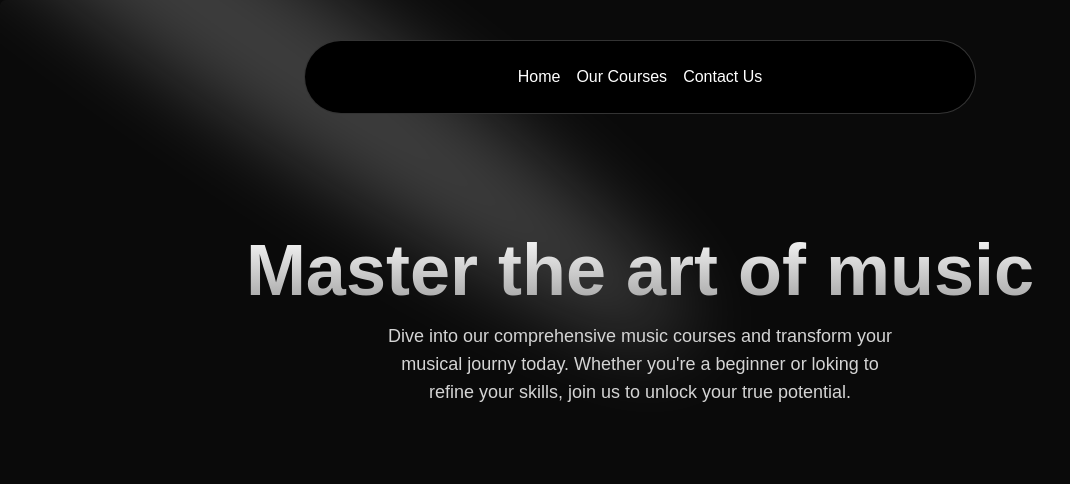
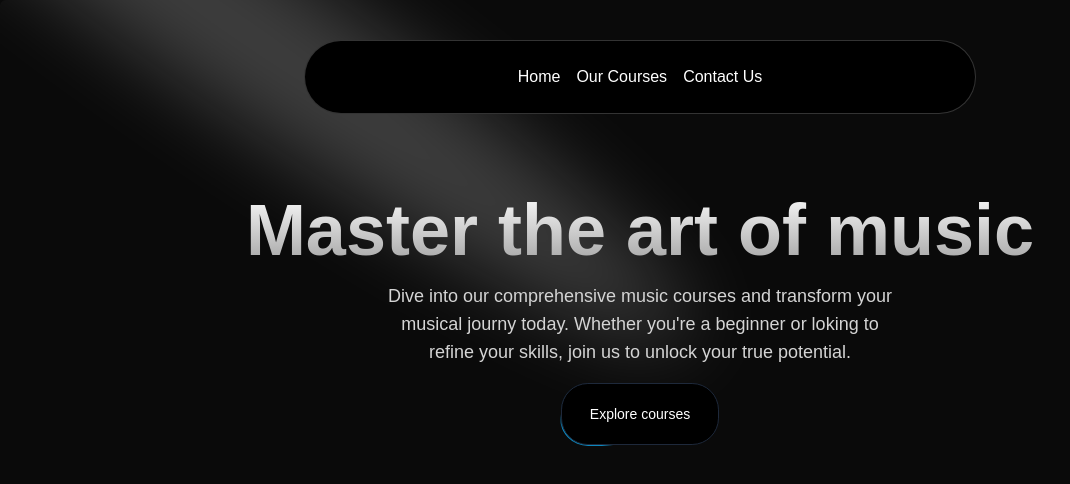
Before and after one commit to codeWith-Repon/Basic-Next-js-project, a Next.js app: page / in a window 1280 px wide. Shown: the top 484 px of the page, without its empty margins (0-1070 px from the left). Built offline with nearby package versions, Linux system fonts and the light colour scheme.

Commit message:
moving border is working now

```diff
--- a/src/app/components/HeroSection.tsx
+++ b/src/app/components/HeroSection.tsx
@@ -1,4 +1,6 @@
+import Link from "next/link";
 import { Spotlight } from "./ui/Spotlight";
+import { Button } from "./ui/moving-border";
 
 const HeroSection = () => {
   return (
@@ -16,6 +18,16 @@
           journy today. Whether you're a beginner or loking to refine your
           skills, join us to unlock your true potential.
         </p>
+        <div className="mt-4">
+            <Link href={"/courses"}>
+            <Button
+            borderRadius="1.75rem"
+            className="bg-white dark:bg-black text-black dark:text-white border-neutral-200 dark:border-slate-800"
+            >
+                Explore courses
+            </Button>
+            </Link>
+        </div>
       </div>
     </div>
   );
--- /dev/null
+++ b/src/app/components/ui/moving-border.tsx
@@ -0,0 +1,139 @@
+"use client";
+import React from "react";
+import {
+  motion,
+  useAnimationFrame,
+  useMotionTemplate,
+  useMotionValue,
+  useTransform,
+} from "framer-motion";
+import { useRef } from "react";
+import { cn } from "@/lib/utils";
+
+export function Button({
+  borderRadius = "1.75rem",
+  children,
+  as: Component = "button",
+  containerClassName,
+  borderClassName,
+  duration,
+  className,
+  ...otherProps
+}: {
+  borderRadius?: string;
+  children: React.ReactNode;
+  as?: any;
+  containerClassName?: string;
+  borderClassName?: string;
+  duration?: number;
+  className?: string;
+  [key: string]: any;
+}) {
+  return (
+    <Component
+      className={cn(
+        "bg-transparent relative text-xl  h-16 w-40 p-[1px] overflow-hidden ",
+        containerClassName
+      )}
+      style={{
+        borderRadius: borderRadius,
+      }}
+      {...otherProps}
+    >
+      <div
+        className="absolute inset-0"
+        style={{ borderRadius: `calc(${borderRadius} * 0.96)` }}
+      >
+        <MovingBorder duration={duration} rx="30%" ry="30%">
+          <div
+            className={cn(
+              "h-20 w-20 opacity-[0.8] bg-[radial-gradient(var(--sky-500)_40%,transparent_60%)]",
+              borderClassName
+            )}
+          />
+        </MovingBorder>
+      </div>
+
+      <div
+        className={cn(
+          "relative bg-slate-900/[0.8] border border-slate-800 backdrop-blur-xl text-white flex items-center justify-center w-full h-full text-sm antialiased",
+          className
+        )}
+        style={{
+          borderRadius: `calc(${borderRadius} * 0.96)`,
+        }}
+      >
+        {children}
+      </div>
+    </Component>
+  );
+}
+
+export const MovingBorder = ({
+  children,
+  duration = 2000,
+  rx,
+  ry,
+  ...otherProps
+}: {
+  children: React.ReactNode;
+  duration?: number;
+  rx?: string;
+  ry?: string;
+  [key: string]: any;
+}) => {
+  const pathRef = useRef<any>();
+  const progress = useMotionValue<number>(0);
+
+  useAnimationFrame((time) => {
+    const length = pathRef.current?.getTotalLength();
+    if (length) {
+      const pxPerMillisecond = length / duration;
+      progress.set((time * pxPerMillisecond) % length);
+    }
+  });
+
+  const x = useTransform(
+    progress,
+    (val) => pathRef.current?.getPointAtLength(val).x
+  );
+  const y = useTransform(
+    progress,
+    (val) => pathRef.current?.getPointAtLength(val).y
+  );
+
+  const transform = useMotionTemplate`translateX(${x}px) translateY(${y}px) translateX(-50%) translateY(-50%)`;
+
+  return (
+    <>
+      <svg
+        xmlns="http://www.w3.org/2000/svg"
+        preserveAspectRatio="none"
+        className="absolute h-full w-full"
+        width="100%"
+        height="100%"
+        {...otherProps}
+      >
+        <rect
+          fill="none"
+          width="100%"
+          height="100%"
+          rx={rx}
+          ry={ry}
+          ref={pathRef}
+        />
+      </svg>
+      <motion.div
+        style={{
+          position: "absolute",
+          top: 0,
+          left: 0,
+          display: "inline-block",
+          transform,
+        }}
+      >
+        {children}
+      </motion.div>
+    </>
+  );
+};
--- a/src/app/layout.tsx
+++ b/src/app/layout.tsx
@@ -29,9 +29,9 @@
       <body
         className={`${geistSans.variable} ${geistMono.variable} antialiased`}
       >
-        <div className="relative w-full flex items-center justify-center">
+        <main className="relative w-full flex items-center justify-center">
           <Navbar />
-        </div>
+        </main>
         {children}
       </body>
     </html>
--- a/tailwind.config.ts
+++ b/tailwind.config.ts
@@ -1,4 +1,20 @@
 import type { Config } from "tailwindcss";
+const colors = require("tailwindcss/colors");
+const {
+  default: flattenColorPalette,
+} = require("tailwindcss/lib/util/flattenColorPalette");
+
+function addVariablesForColors({ addBase, theme }: any) {
+  let allColors = flattenColorPalette(theme("colors"));
+  let newVars = Object.fromEntries(
+    Object.entries(allColors).map(([key, val]) => [`--${key}`, val])
+  );
+
+  addBase({
+    ":root": newVars,
+  });
+}
+
 
 const config: Config = {
   content: [
@@ -30,6 +46,8 @@
       },
     },
   },
-  plugins: [],
+  plugins: [
+    addVariablesForColors,
+  ],
 };
 export default config;
```
